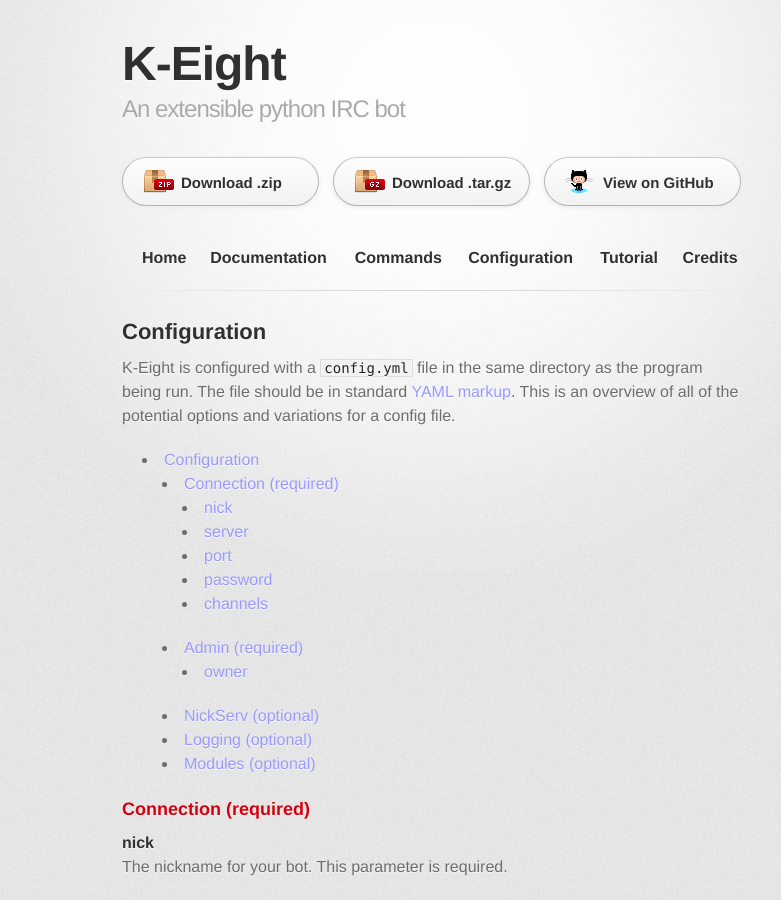
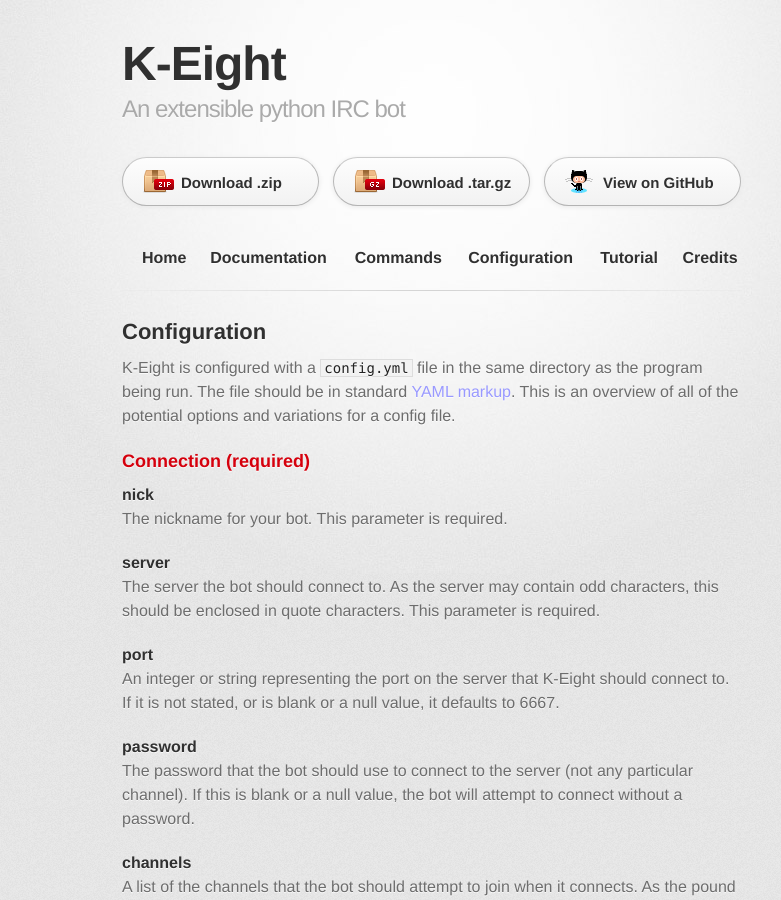
Before and after one commit to MrJohz/K-Eight, a Jekyll site: the page built from preferences.md, in a window 1280 px wide and 900 px high. Shown: the whole window, without its empty margins (208-989 px from the left). Built offline with Jekyll 4.4.1, drawn with Linux system fonts in a browser that asks for light colours; some web fonts are replaced; Markdown is read by kramdown in place of the engine named in the settings.

```diff
--- a/preferences.md
+++ b/preferences.md
@@ -7,9 +7,6 @@
 K-Eight is configured with a `config.yml` file in the same directory as the program being run.  The file should be in standard [YAML markup][yaml].  This is an overview of all of the potential options and variations for a config file.
 
 [yaml]: <http://www.yaml.org/spec/1.2/spec.html>
-
-* This will become a ToC
-{:toc}
 
 ### Connection (required)            {#connection}
 
```
